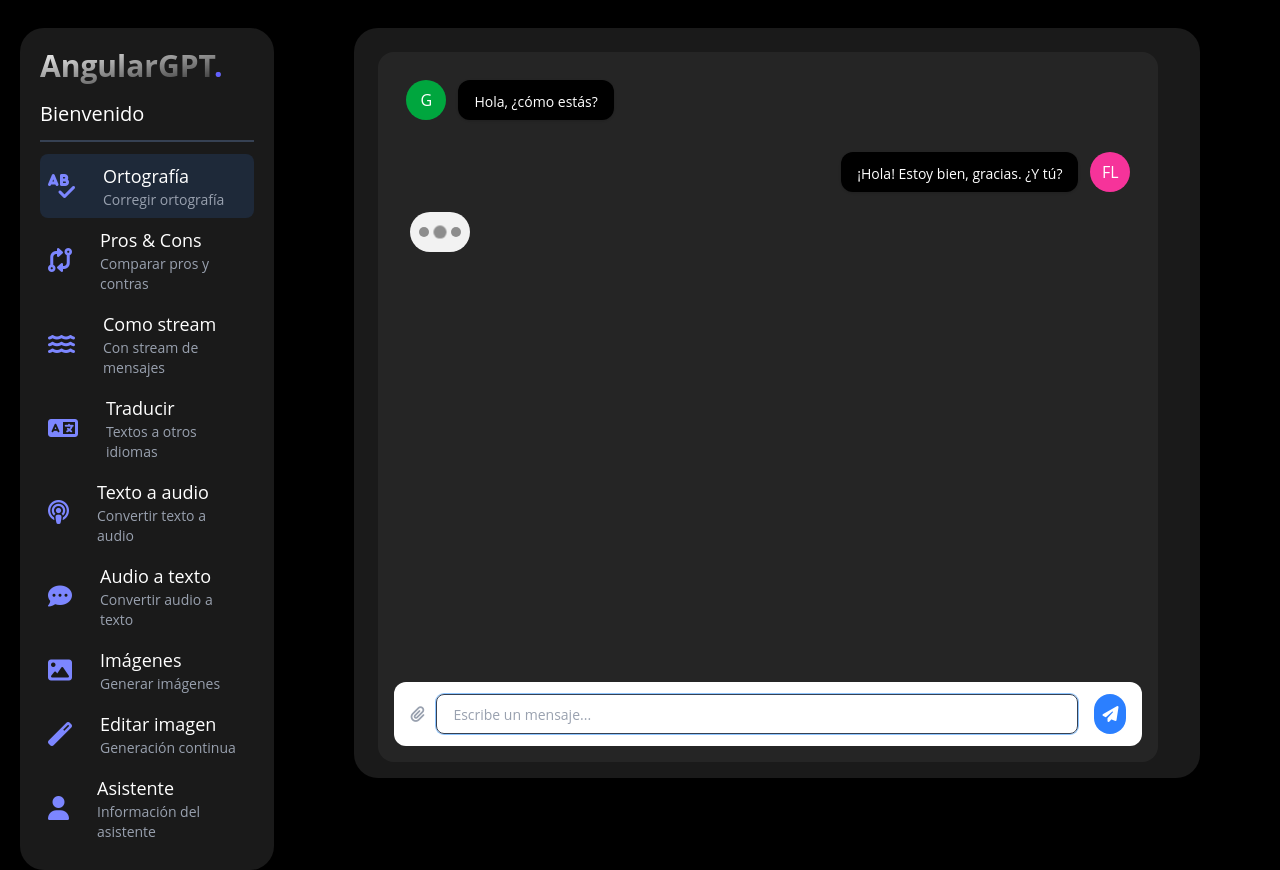
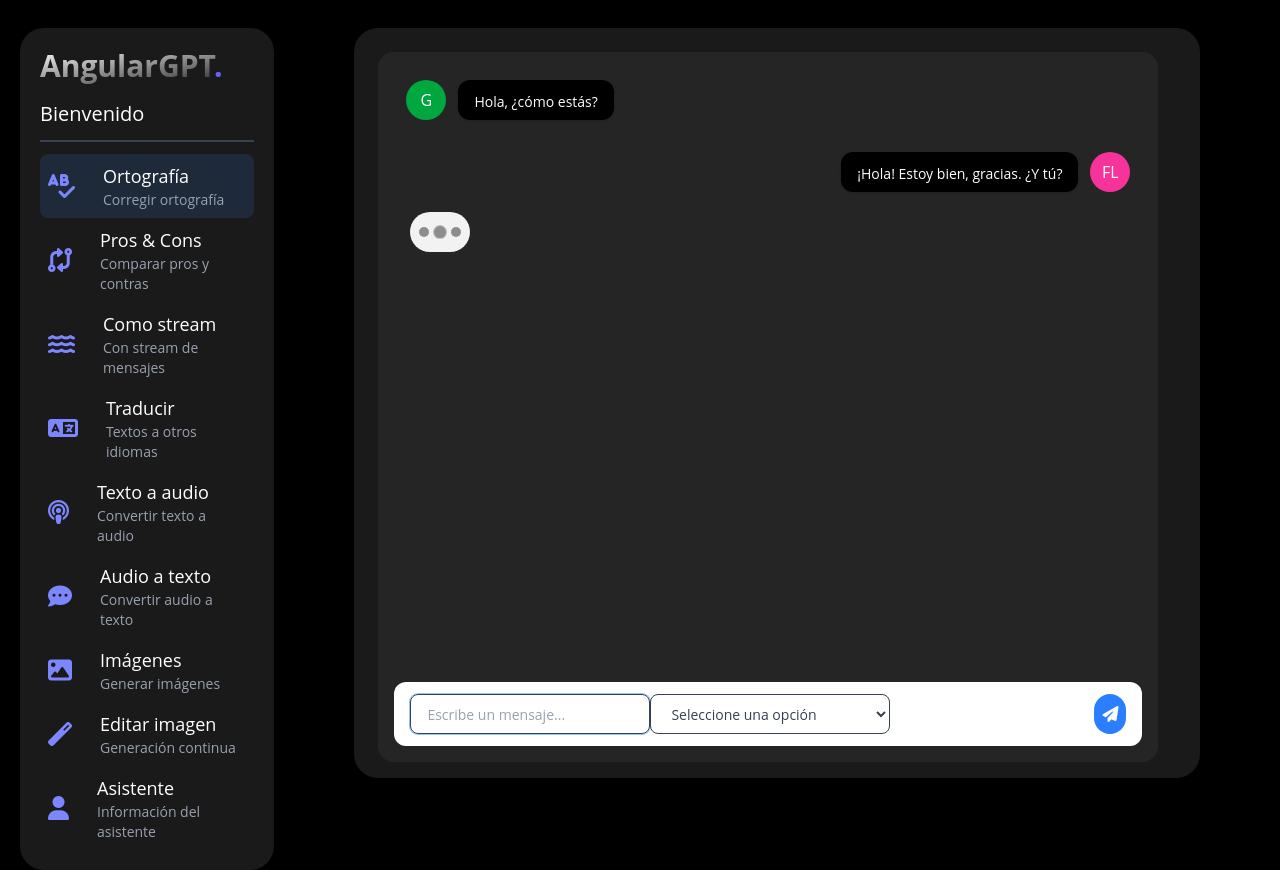
Before and after one commit to Fran-Larrosa-7id/anguarGPT, an Angular app: page /orthography in a window 1280 px wide. Built offline with nearby package versions, Linux system fonts and the light colour scheme.

Commit message:
caja de msj con select

```diff
--- /dev/null
+++ b/src/app/presentation/components/text-boxes/textMessageBoxSelect/textMessageBoxSelect.html
@@ -0,0 +1,39 @@
+<form
+  [formRoot]="messageForm"
+  action=""
+  class="flex flex-row items-center h-16 rounded-xl bg-white w-full px-4"
+>
+  <div class="flex grow">
+    <div class="flex">
+      <input
+        [formField]="messageForm.message"
+        type="text"
+        autofocus
+        placeholder="Escribe un mensaje..."
+        class="w-full h-10 pl-4 pr-12 text-sm text-gray-700 placeholder-gray-400 border rounded-lg focus:outline-none focus:ring focus:ring-blue-300"
+      />
+
+      <select
+        name=""
+        id=""
+        class="w-full h-10 pl-4 pr-12 text-sm text-gray-700 placeholder-gray-400 border rounded-lg focus:outline-none focus:ring focus:ring-blue-300"
+      >
+        <option value="">Seleccione una opción</option>
+        @for (item of options(); track $index) {
+          <option [value]="item.id">{{ item.txt }}</option>
+        }
+      </select>
+    </div>
+  </div>
+
+  <div class="ml-4">
+    <button
+      [disabled]="messageForm().invalid()"
+      type="submit"
+      class="bg-blue-500 text-white rounded-full p-2 hover:bg-blue-600 focus:outline-none focus:ring focus:ring-blue-300"
+      ngclass="disabled:opacity-50 disabled:cursor-not-allowed"
+    >
+      <i class="fas fa-paper-plane"></i>
+    </button>
+  </div>
+</form>
--- /dev/null
+++ b/src/app/presentation/components/text-boxes/textMessageBoxSelect/textMessageBoxSelect.ts
@@ -0,0 +1,47 @@
+import { Component, input, output, signal } from '@angular/core';
+import { form, required, FormRoot, FormField } from '@angular/forms/signals';
+
+interface option {
+  id: string;
+  txt: string;
+}
+
+export interface TextMessageBoxEvent {
+  message: string;
+  selectedOption: option;
+}
+
+@Component({
+  selector: 'app-text-message-box-select',
+  imports: [FormRoot, FormField],
+  templateUrl: './textMessageBoxSelect.html',
+})
+export class TextMessageBoxSelect {
+  placeholder = input<string>('');
+  options = input.required<option[]>();
+  onMessage = output<TextMessageBoxEvent>();
+
+  readonly messageFormModel = signal({
+    message: '',
+    selectedOption: { id: '', txt: '' } as option,
+  });
+  readonly messageForm = form(
+    this.messageFormModel,
+    (f) => {
+      required(f.message, { message: 'El mensaje es obligatorio' });
+      required(f.selectedOption, { message: 'Debe seleccionar una opción' });
+    },
+    {
+      submission: {
+        action: async () => {
+          const message = this.messageFormModel().message.trim();
+
+          this.onMessage.emit({ message, selectedOption: this.messageFormModel().selectedOption });
+          this.messageFormModel.set({ message: '', selectedOption: { id: '', txt: '' } });
+
+          return undefined;
+        },
+      },
+    },
+  );
+}
--- a/src/app/presentation/pages/orthographyPage/orthographyPage.html
+++ b/src/app/presentation/pages/orthographyPage/orthographyPage.html
@@ -5,12 +5,16 @@
       <app-chat-message [text]="'Hola, ¿cómo estás?'" />
       <app-my-message [text]="'¡Hola! Estoy bien, gracias. ¿Y tú?'" />
       @for (message of messages(); track $index) {
-        <app-my-message [text]="message.message" />
+        <app-my-message [text]="message" />
       }
       <app-typing-loader />
     </div>
   </div>
 
   <!-- <app-text-message-box (onMessage)="handleMessage($event)" /> -->
-  <app-text-messagebox-file (onMessage)="handleMessage($event)" />
+  <!-- <app-text-messagebox-file (onMessage)="handleMessage($event)" /> -->
+  <app-text-message-box-select
+    [options]="options()"
+    (onMessage)="handleMessageWithSelect($event)"
+  />
 </div>
--- a/src/app/presentation/pages/orthographyPage/orthographyPage.ts
+++ b/src/app/presentation/pages/orthographyPage/orthographyPage.ts
@@ -7,17 +7,41 @@ import {
   MessageWithFiles,
   TextMessageboxFile,
 } from '../../components/text-boxes/textMessageboxFile/textMessageboxFile';
+import {
+  TextMessageBoxEvent,
+  TextMessageBoxSelect,
+} from '../../components/text-boxes/textMessageBoxSelect/textMessageBoxSelect';
 
 @Component({
   selector: 'app-orthography-page',
-  imports: [ChatMessage, MyMessage, TypingLoader, TextMessageBox, TextMessageboxFile],
+  imports: [
+    ChatMessage,
+    MyMessage,
+    TypingLoader,
+    TextMessageBox,
+    TextMessageboxFile,
+    TextMessageBoxSelect,
+  ],
   templateUrl: './orthographyPage.html',
 })
 export default class OrthographyPage {
-  readonly messages = signal<MessageWithFiles[]>([]);
+  readonly messages = signal<string[]>([]);
+  readonly messagesWithFiles = signal<MessageWithFiles[]>([]);
+  readonly options = signal([
+    { id: '1', txt: 'Opción 1' },
+    { id: '2', txt: 'Opción 2' },
+    { id: '3', txt: 'Opción 3' },
+  ]);
+  handleMessageWithFile(message: MessageWithFiles): void {
+    this.messagesWithFiles.update((messages) => [...messages, message]);
+    console.log('====??>>>', this.messagesWithFiles());
+  }
 
-  handleMessage(message: MessageWithFiles): void {
+  handleMessage(message: string): void {
     this.messages.update((messages) => [...messages, message]);
-    console.log('====??>>>', this.messages());
+  }
+
+  handleMessageWithSelect(event: TextMessageBoxEvent): void {
+    this.messages.update((messages) => [...messages, event.message]);
   }
 }
```
